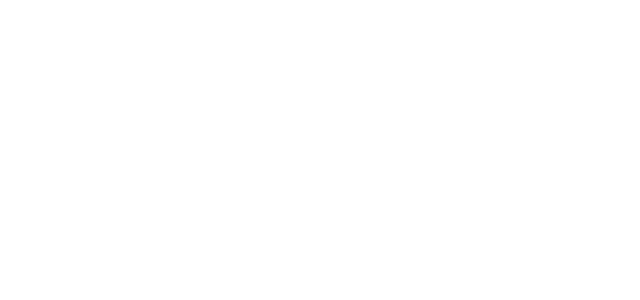
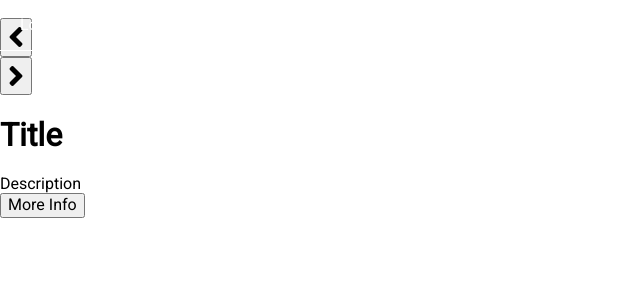
Before and after one commit to fanyeh/hiking, a React app: page / in a window 1280 px wide. Shown: the top 300 px of the page, without its empty margins (0-640 px from the left). Built offline with nearby package versions, Linux system fonts and the light colour scheme.

Commit message:
Setup basic intro structure

```diff
--- a/src/App.js
+++ b/src/App.js
@@ -1,11 +1,13 @@
 import React, { Component } from 'react';
 import Header from './Components/Header';
+import Intro from './Components/Intro';
 import './normalize.css';
 class App extends Component {
   render() {
     return (
       <div className="App">
         <Header />
+        <Intro />
       </div>
     );
   }
--- /dev/null
+++ b/src/Components/Intro/Slider/SliderController.js
@@ -0,0 +1,22 @@
+import React, { Component } from 'react';
+
+class SliderController extends Component {
+  render() {
+    return (
+      <div>
+        <div className="slideLeft">
+          <button>
+            <i class="fas fa-angle-left fa-2x" />
+          </button>
+        </div>
+        <div className="slideRight">
+          <button>
+            <i class="fas fa-angle-right fa-2x" />
+          </button>
+        </div>
+      </div>
+    );
+  }
+}
+
+export default SliderController;
--- /dev/null
+++ b/src/Components/Intro/Slider/index.js
@@ -0,0 +1,20 @@
+import React, { Component } from 'react';
+import SliderController from './SliderController';
+
+class Slider extends Component {
+  render() {
+    return (
+      <div>
+        <img src="" alt="" />
+        <SliderController />
+        <div className="info">
+          <h1>Title</h1>
+          <span>Description</span>
+        </div>
+        <button>More Info</button>
+      </div>
+    );
+  }
+}
+
+export default Slider;
--- /dev/null
+++ b/src/Components/Intro/index.js
@@ -0,0 +1,14 @@
+import React, { Component } from 'react';
+import Slider from './Slider';
+
+class Intro extends Component {
+  render() {
+    return (
+      <section className="Intro">
+        <Slider />
+      </section>
+    );
+  }
+}
+
+export default Intro;
```
